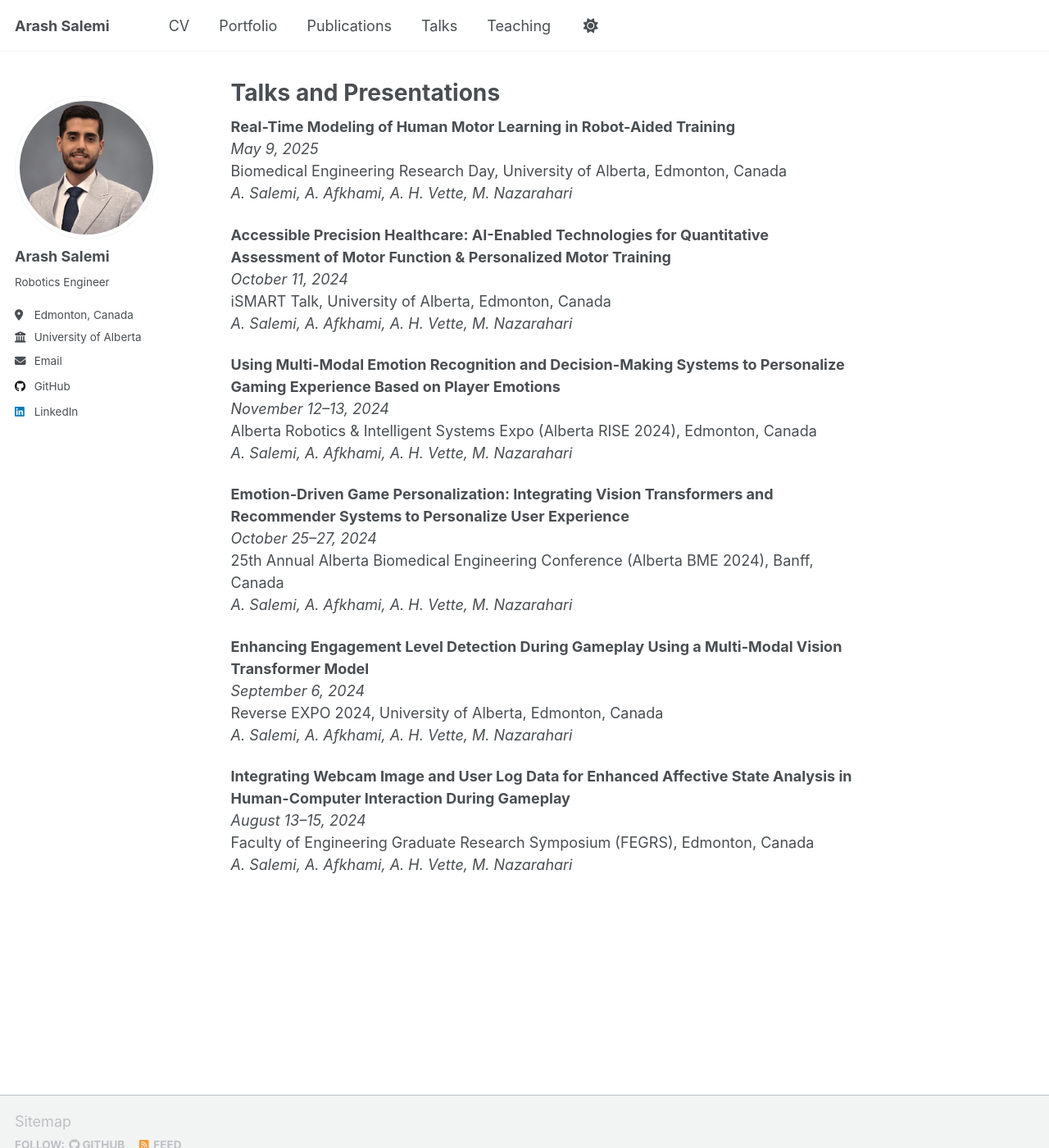
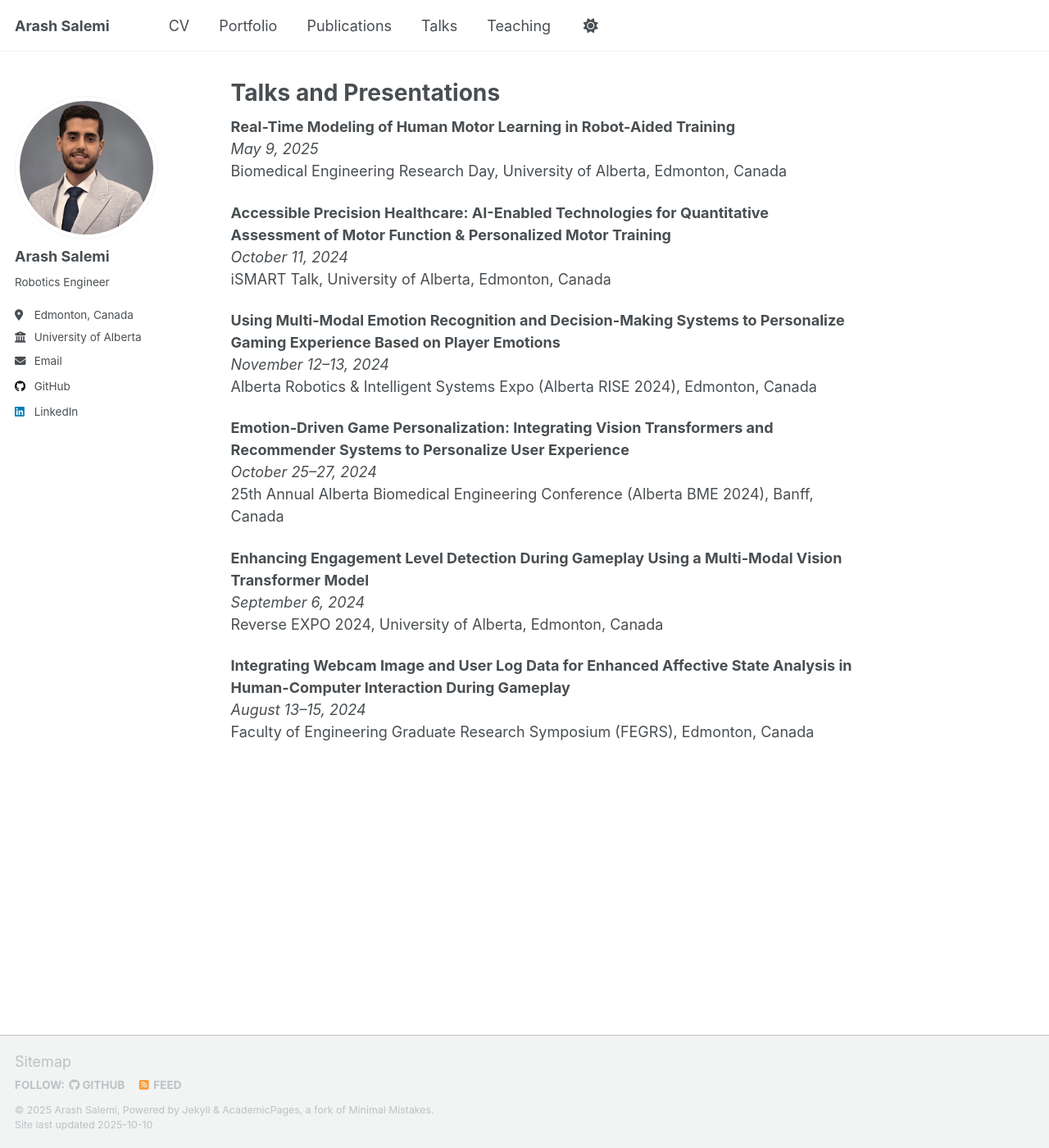
Before and after one commit to arash-salemi/arash-salemi.github.io, a Jekyll site: the page built from _pages/talks.md, in a window 1280 px wide and 1400 px high. Shown: the whole window at 82% size. Built offline with Jekyll 4.4.1, drawn with Linux system fonts in a browser that asks for light colours; a script that is not in the unit is left out.

Commit message:
Update talks.md

```diff
--- a/_pages/talks.md
+++ b/_pages/talks.md
@@ -8,29 +8,23 @@ author_profile: true
 **Real-Time Modeling of Human Motor Learning in Robot-Aided Training**
 *May 9, 2025*
 Biomedical Engineering Research Day, University of Alberta, Edmonton, Canada
-*A. Salemi, A. Afkhami, A. H. Vette, M. Nazarahari*
 
 **Accessible Precision Healthcare: AI-Enabled Technologies for Quantitative Assessment of Motor Function & Personalized Motor Training**
 *October 11, 2024*
 iSMART Talk, University of Alberta, Edmonton, Canada
-*A. Salemi, A. Afkhami, A. H. Vette, M. Nazarahari*
 
 **Using Multi-Modal Emotion Recognition and Decision-Making Systems to Personalize Gaming Experience Based on Player Emotions**
 *November 12–13, 2024*
 Alberta Robotics & Intelligent Systems Expo (Alberta RISE 2024), Edmonton, Canada
-*A. Salemi, A. Afkhami, A. H. Vette, M. Nazarahari*
 
 **Emotion-Driven Game Personalization: Integrating Vision Transformers and Recommender Systems to Personalize User Experience**
 *October 25–27, 2024*
 25th Annual Alberta Biomedical Engineering Conference (Alberta BME 2024), Banff, Canada
-*A. Salemi, A. Afkhami, A. H. Vette, M. Nazarahari*
 
 **Enhancing Engagement Level Detection During Gameplay Using a Multi-Modal Vision Transformer Model**
 *September 6, 2024*
 Reverse EXPO 2024, University of Alberta, Edmonton, Canada
-*A. Salemi, A. Afkhami, A. H. Vette, M. Nazarahari*
 
 **Integrating Webcam Image and User Log Data for Enhanced Affective State Analysis in Human-Computer Interaction During Gameplay**
 *August 13–15, 2024*
 Faculty of Engineering Graduate Research Symposium (FEGRS), Edmonton, Canada
-*A. Salemi, A. Afkhami, A. H. Vette, M. Nazarahari*
```
